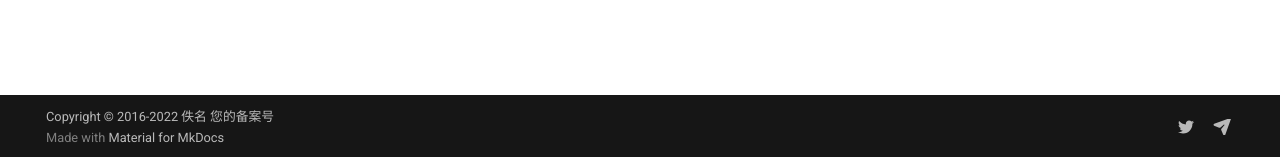
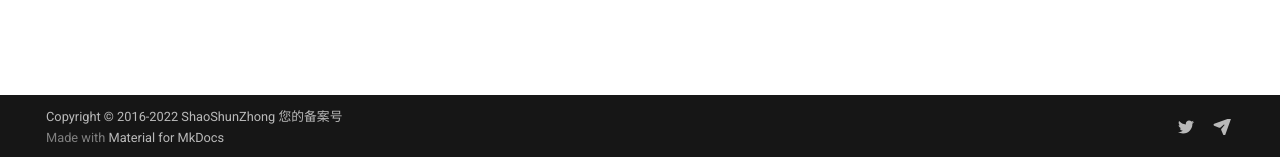
Before and after one commit to ShaoOrg/bulletin, an MkDocs documentation site: the page built from docs/index.md, in a window 1280 px wide. Shown: the part 740-897 px from the top of the page. Built offline with MkDocs 1.6.1 and Material for MkDocs 9.7.7, drawn with Linux system fonts in a browser that asks for light colours.

```diff
--- a/mkdocs.yml
+++ b/mkdocs.yml
@@ -2,7 +2,7 @@ site_name: Shao Organization Wiki   #网站名称
 site_description: Shao 组织内的公告  #站点描述
 site_url: https://example.com/docs  #站点网址 URL，根可位于域名的子目录中
 site_author: 佚名   #作者
-copyright: Copyright &copy; 2016-2022 佚名 <a href="https://beian.miit.gov.cn/" target="_blank">您的备案号</a> #版权声明与网站备案号
+copyright: Copyright &copy; 2016-2022 ShaoShunZhong <a href="https://beian.miit.gov.cn/" target="_blank">您的备案号</a> #版权声明与网站备案号
 
 theme:  #主题
   name: material  #名称
```
